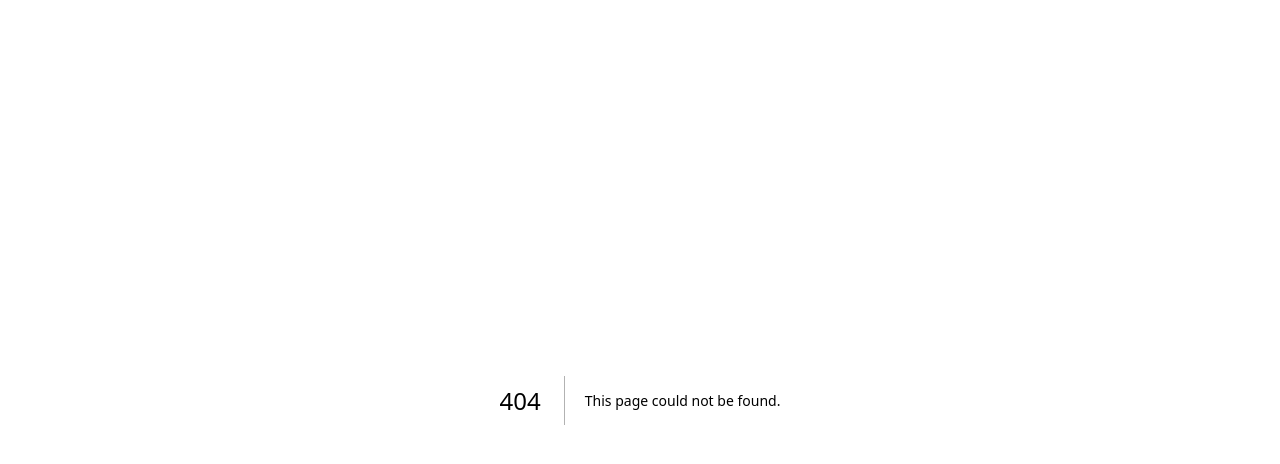
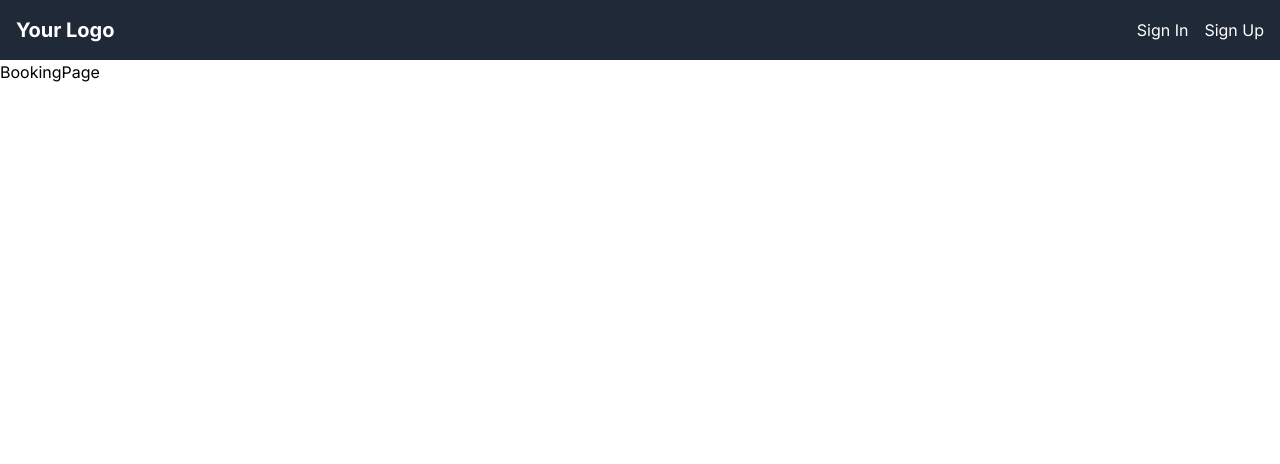
Before and after one commit to henryanandsr/technical-assessment, a Next.js app in the folder client/villa-reservation-client/: page /booking in a window 1280 px wide. Before the commit this address had no page. Shown: the top 464 px of the page. Built offline with nearby package versions, Linux system fonts and the light colour scheme; no server answers.

Commit message:
feat : add placeholder for booking page

```diff
--- /dev/null
+++ b/client/villa-reservation-client/app/booking/page.tsx
@@ -0,0 +1,13 @@
+import React from "react";
+import NavigationBar from "../components/NavigationBar";
+
+function BookingPage() {
+  return (
+    <>
+      <NavigationBar />
+      <div>BookingPage</div>
+    </>
+  );
+}
+
+export default BookingPage;
```
